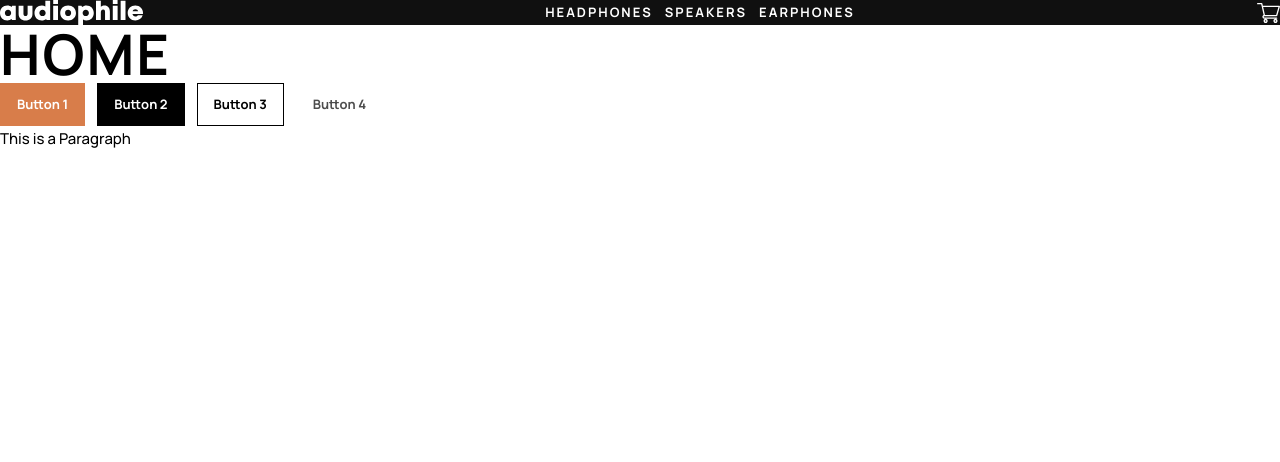
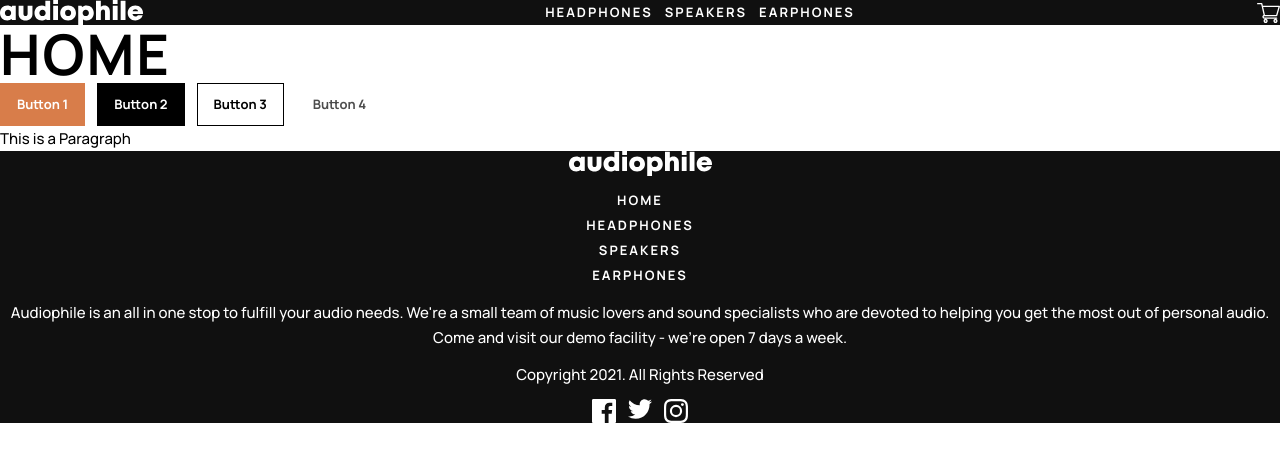
Before and after one commit to scottmotion/audiophile-ecommerce, a React (Vite) app: page / in a window 1280 px wide. Shown: the top 462 px of the page. Built offline with nearby package versions, Linux system fonts and the light colour scheme.

Commit message:
footer init

```diff
--- a/src/App.tsx
+++ b/src/App.tsx
@@ -1,10 +1,12 @@
 import Navbar from "./Components/Navbar";
 import Home from "./pages/Home";
+import Footer from "./Components/Footer";
 function App() {
   return (
     <>
       <Navbar />
       <Home />
+      <Footer />
     </>
   );
 }
--- /dev/null
+++ b/src/Components/Footer.tsx
@@ -0,0 +1,32 @@
+import { ReactComponent as SiteLogo } from "/src/assets/logo.svg";
+import { ReactComponent as FacebookIcon } from "/src/assets/icons/icon-facebook.svg";
+import { ReactComponent as TwitterIcon } from "/src/assets/icons/icon-twitter.svg";
+import { ReactComponent as InstagramIcon } from "/src/assets/icons/icon-instagram.svg";
+
+export default function Footer() {
+  return (
+    <>
+      <footer className="flex flex-col items-center gap-3 bg-darkest-grey text-white">
+        <SiteLogo />
+        <ul className="flex flex-col text-center">
+          <li className="nav-item">Home</li>
+          <li className="nav-item">Headphones</li>
+          <li className="nav-item">Speakers</li>
+          <li className="nav-item">Earphones</li>
+        </ul>
+        <p className="text-center">
+          Audiophile is an all in one stop to fulfill your audio needs. We're a
+          small team of music lovers and sound specialists who are devoted to
+          helping you get the most out of personal audio. Come and visit our
+          demo facility - we’re open 7 days a week.
+        </p>
+        <p className="text-center">Copyright 2021. All Rights Reserved</p>
+        <div className="flex flex-row gap-3">
+          <FacebookIcon />
+          <TwitterIcon />
+          <InstagramIcon />
+        </div>
+      </footer>
+    </>
+  );
+}
```
